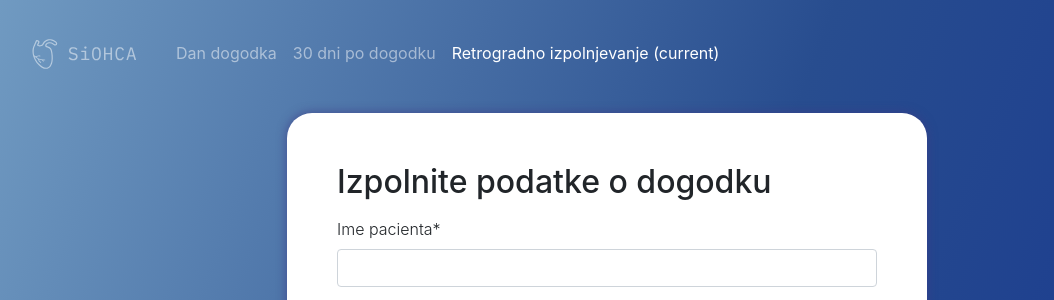
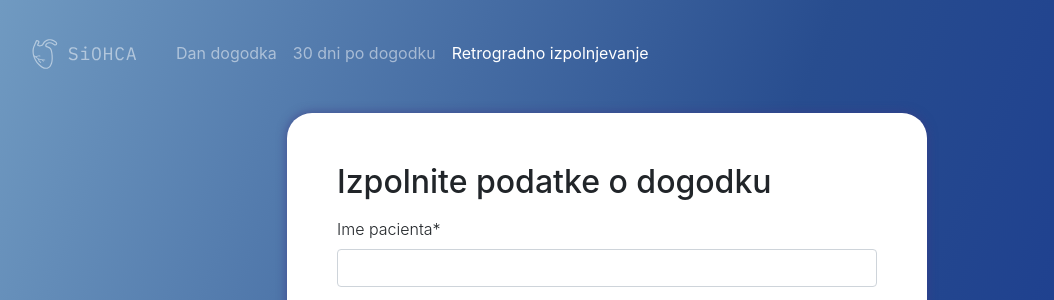
Before and after one commit to SterArcher/OHCA-registry-Slovenia, a Django app: page /thirdformpage in a window 1280 px wide. Shown: the top 300 px of the page, without its empty margins (33-1087 px from the left). Run offline with Django 4.2, Linux system fonts and the light colour scheme; data that the repository does not hold is empty; parts of the project's set-up code (start-up, migrations or seed data) failed here and were passed over; some libraries are stand-ins or nearby versions; some web fonts are replaced.

Commit message:
delete current forms navbar

```diff
--- a/ohca/templates/ohca/form_page.html
+++ b/ohca/templates/ohca/form_page.html
@@ -27,9 +27,7 @@
               <div class="collapse navbar-collapse" id="navbarColor01">
                 <ul class="navbar-nav me-auto">
                   <li class="nav-item text-center">
-                    <a class="nav-link active" href="formpage">Dan dogodka
-                      <span class="visually-hidden">(current)</span>
-                    </a>
+                    <a class="nav-link active" href="formpage">Dan dogodka</a>
                   </li>
                   <li class="nav-item text-center">
                     <a class="nav-link" href="secondformpage">30 dni po dogodku</a>
--- a/ohca/templates/ohca/third_form_page.html
+++ b/ohca/templates/ohca/third_form_page.html
@@ -27,13 +27,13 @@
               <div class="collapse navbar-collapse" id="navbarColor01">
                 <ul class="navbar-nav me-auto">
                   <li class="nav-item">
-                    <a class="nav-link" href="formpage">Dan dogodka </a>
+                    <a class="nav-link" href="formpage">Dan dogodka</a>
                   </li>
                   <li class="nav-item">
-                    <a class="nav-link" href="secondformpage">30 dni po dogodku </a>
+                    <a class="nav-link" href="secondformpage">30 dni po dogodku</a>
                   </li>
                   <li class="nav-item">
-                    <a class="nav-link active" href="thirdformpage">Retrogradno izpolnjevanje <span class="visually-hidden">(current)</span></a>
+                    <a class="nav-link active" href="thirdformpage">Retrogradno izpolnjevanje</a>
                   </li>
                 </ul>
               </div>
```
Also changed, not shown: ohca/templates/ohca/second_form_page.html (+2 -5 lines).
